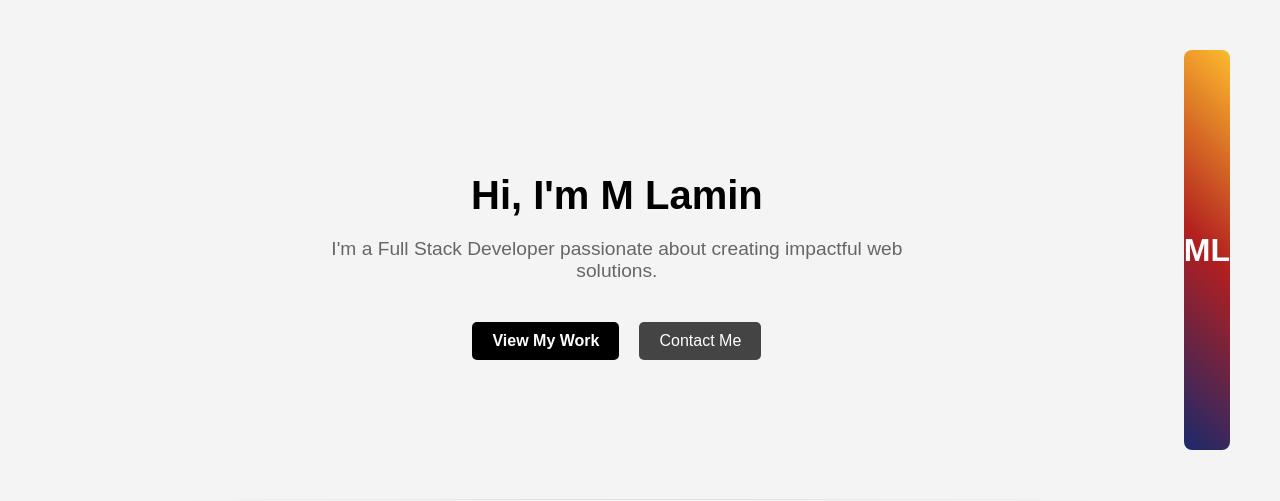
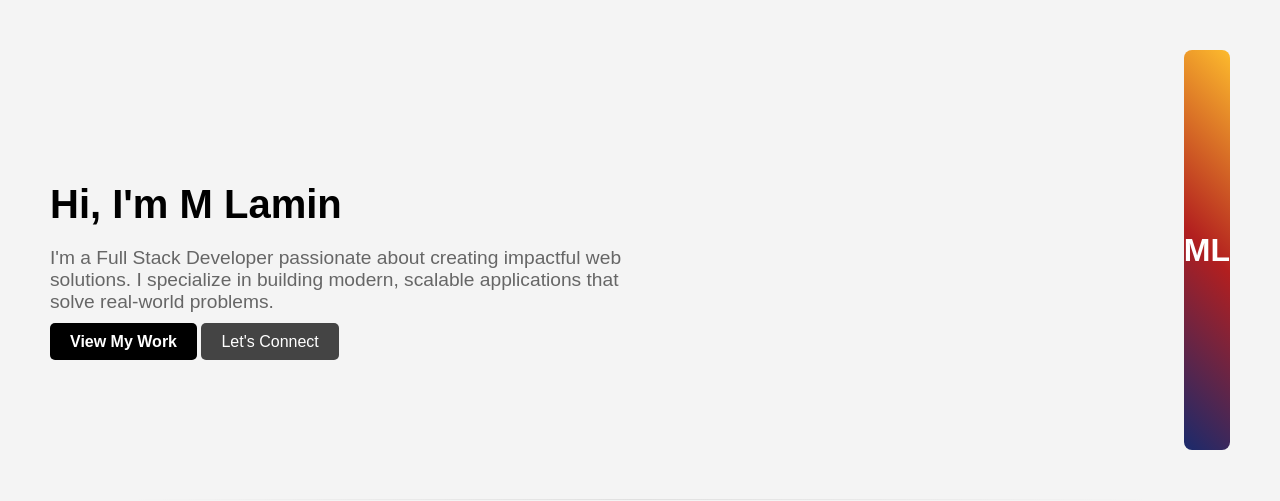
Before and after one commit to mlamin1/PersonalWebsite, a Django app: page / in a window 1280 px wide. Shown: the part 48-549 px from the top of the page. Run offline with Django 5.2, Linux system fonts and the light colour scheme.

Commit message:
Added changes to the homehtml page

```diff
--- a/main/static/styles.css
+++ b/main/static/styles.css
@@ -151,24 +151,6 @@ nav {
     font-size: 1.2em;
     color: #666;
     margin-bottom: 20px;
-}
-
-/* .hero-buttons {
-    display: flex;
-    gap: 20px;
-} */
-
-.hero-content {
-    max-width: 50%;
-    text-align: center; /* Center the text and buttons */
-    margin: 0 auto; /* Center the content block */
-}
-
-.hero-buttons {
-    display: inline-flex; /* Keep buttons inline */
-    gap: 20px;
-    justify-content: center; /* Center buttons within the content */
-    margin-top: 20px;
 }
 
 .hero-image {
--- a/main/templates/main/home.html
+++ b/main/templates/main/home.html
@@ -127,10 +127,10 @@
     <section class="hero-header section">
         <div class="hero-content">
             <h1>Hi, I'm M Lamin</h1>
-            <p>I'm a Full Stack Developer passionate about creating impactful web solutions.</p>
+            <p>I'm a Full Stack Developer passionate about creating impactful web solutions. I specialize in building modern, scalable applications that solve real-world problems.</p>
             <div class="hero-buttons">
-                <a href="{% url 'about_me' %}" class="btn">View My Work</a>
-                <a href="{% url 'contact' %}" class="btn-secondary">Contact Me</a>
+                <a href="{% url 'projects' %}" class="btn">View My Work</a>
+                <a href="{% url 'contact' %}" class="btn-secondary">Let's Connect</a>
             </div>
         </div>
         <div class="hero-image">
```
